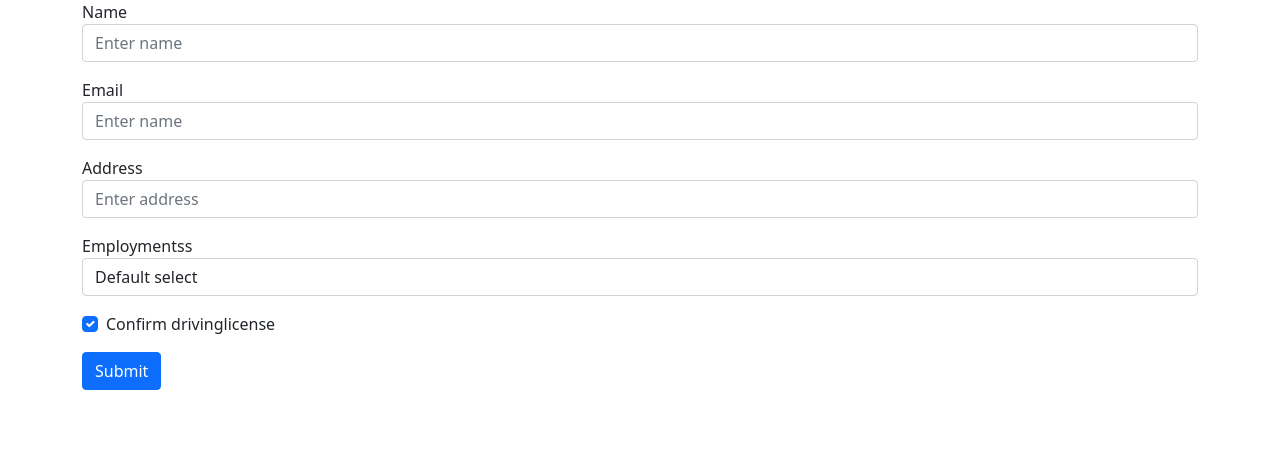
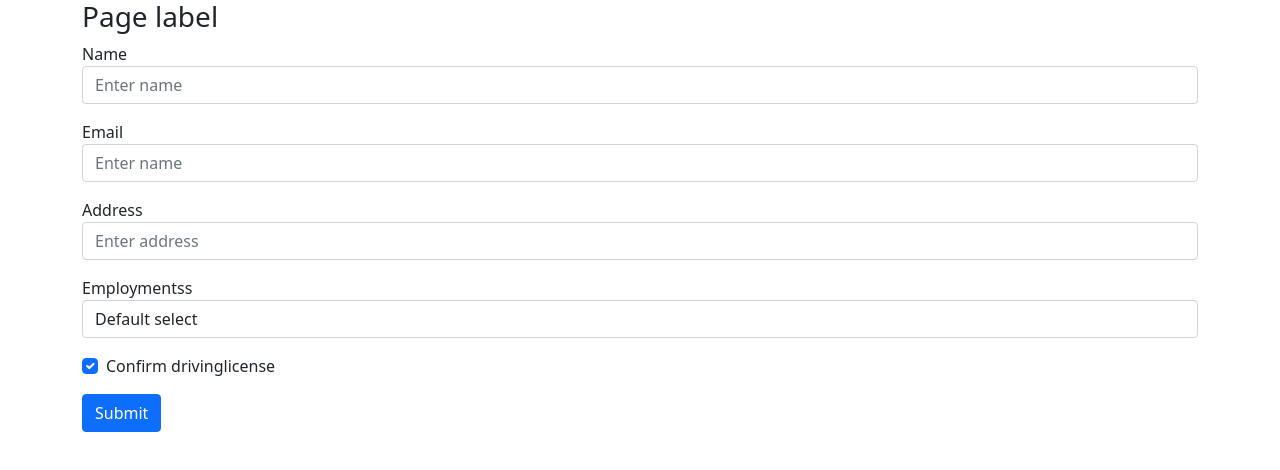
Before and after one commit to uridreiblatt/neophram, a React (Create React App) app: page / in a window 1280 px wide. Shown: the top 470 px of the page. Built offline with nearby package versions, Linux system fonts and the light colour scheme.

Commit message:
dynamic form

```diff
--- a/src/App.js
+++ b/src/App.js
@@ -35,6 +35,7 @@ function App() {
     <FormContext.Provider value={{handleChange}}>
     <div className="container">
       <form>
+        <h3>{page_label}</h3>
         {fields ? fields.map((field, i) => <div key={i}><Element field={field} /><p></p></div>) : null}
 
         {/* <div className="form-group">
--- a/src/components/Element.js
+++ b/src/components/Element.js
@@ -22,7 +22,6 @@ const Element = ({ field: { field_type, field_id, field_label, field_placeholder
                     field_value={field_value} />
             )
         case 'checkbox':
-        case 'checkbox':
             return (<Checkbox
                 field_id={field_id}
                 field_label={field_label}
```
